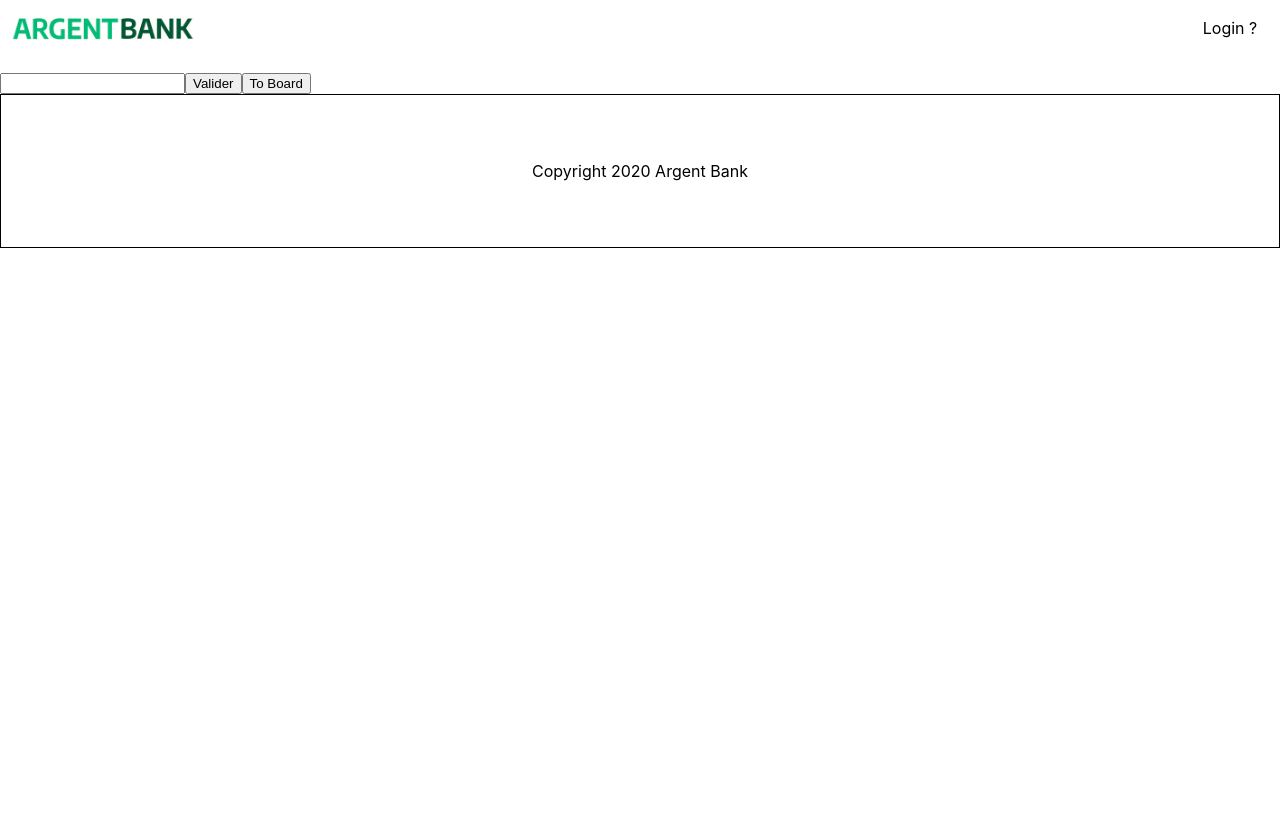
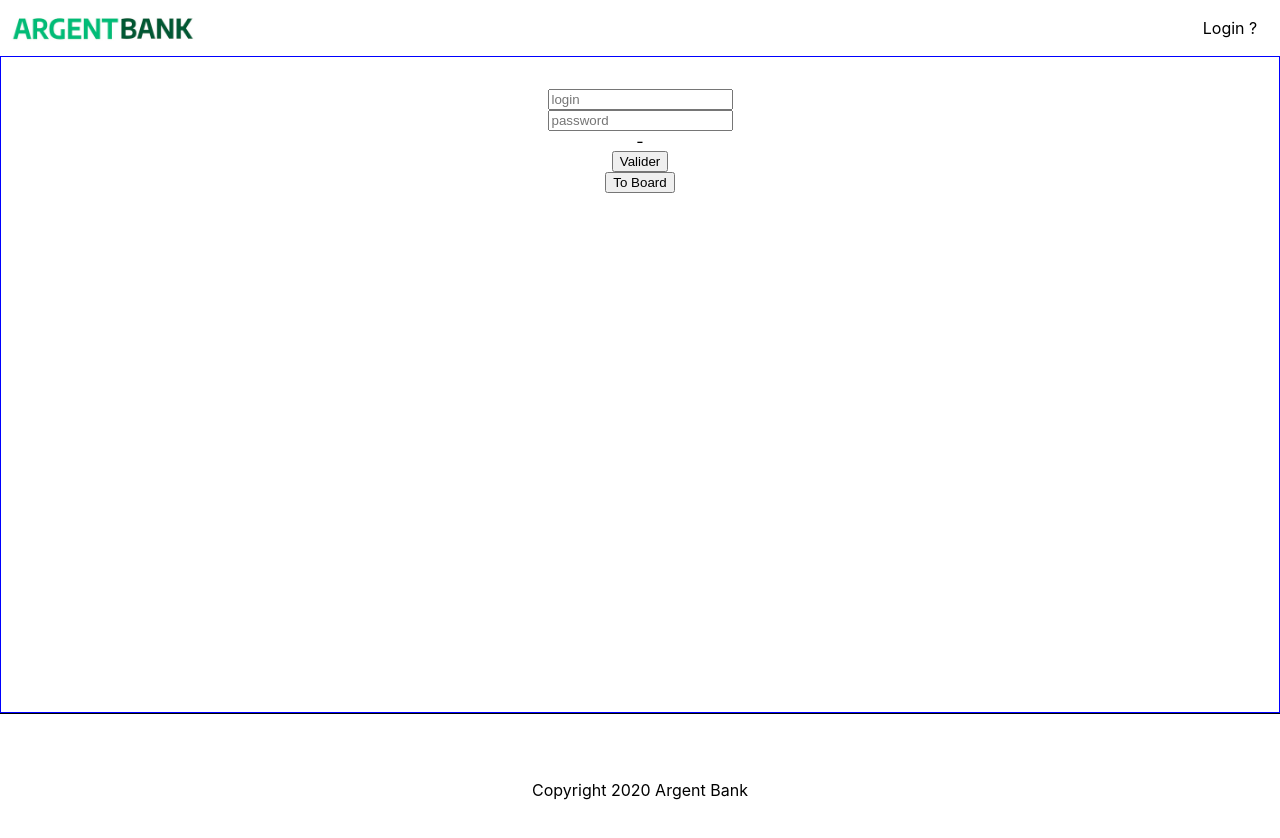
Before and after one commit to JorisMLN/JorisMonleon_13_17102022, a React (Create React App) app: page /login in a window 1280 px wide. Shown: the top 838 px of the page. Before the commit the page ends 816 px from the top, so only its background shows below. Built offline with nearby package versions, Linux system fonts and the light colour scheme.

Commit message:
Design Login method + UI + CleanCode

```diff
--- a/src/features/home/home.scss
+++ b/src/features/home/home.scss
@@ -4,6 +4,7 @@
 
 .home{
   height: 93vh;
+  border: 1px solid red;
 
   .banner{
     height: 700px;
--- a/src/features/login/Login.tsx
+++ b/src/features/login/Login.tsx
@@ -1,11 +1,13 @@
 import React, { LegacyRef, useRef } from 'react';
+import './login.scss';
 import { useNavigate } from 'react-router-dom';
 import { useAppSelector, useAppDispatch } from '../reducer/hook';
 import {
   storeLogin,
   // storeToken
-} from '../reducer/reducers';
+} from '../reducer/authReducer';
 import Footer from '../../layout/footer/Footer';
+import { isLogin } from '../../api/requestsManager';
 
 const Login : React.FC= () => {
   const dispatch = useAppDispatch();
@@ -13,11 +15,16 @@ const Login : React.FC= () => {
 
   const userLogin = useAppSelector(state => state.login);
   const loginRef : LegacyRef<HTMLInputElement> | any | undefined = useRef();
+  const passwordRef : LegacyRef<HTMLInputElement> | any | undefined = useRef();
 
-  const isStoringLogin = () => {
-    console.log(loginRef.current.value);
-    dispatch(storeLogin(loginRef.current.value))
+  const fetchLogin = async () => {
+    const userLogin = loginRef.current.value;
+    const userPassword = passwordRef.current.value;
 
+    const fetchLoginResult = await isLogin(userLogin, userPassword)
+    console.log(fetchLoginResult)
+
+    dispatch(storeLogin(userLogin))
   }
 
   const toBoard = () => {
@@ -30,12 +37,17 @@ const Login : React.FC= () => {
 
   return (
     <>
-      <div className='home'>
-        <p>{userLogin}</p>
-        <input ref={loginRef} type="text" />
-        <button onClick={isStoringLogin}> Valider </button>
+      <div className='login'>
+        <div className='login__main'>
+          <p>{userLogin}</p>
+          <input ref={loginRef} type="text" placeholder='login'/>
+          <input ref={passwordRef} type="text" placeholder='password'/>
+          -
+          <button onClick={fetchLogin}> Valider </button>
 
-        <button onClick={toBoard}> To Board </button>
+          <button onClick={toBoard}> To Board </button>
+        </div>
+
         <Footer />
       </div>
     </>
--- /dev/null
+++ b/src/features/login/login.scss
@@ -0,0 +1,12 @@
+.login{
+  height: 93vh;
+
+  &__main{
+    border: 1px solid blue;
+    height: 88%;
+
+    display: flex;
+    flex-direction: column;
+    align-items: center;
+  }
+}
--- a/src/layout/capsule/Header.tsx
+++ b/src/layout/capsule/Header.tsx
@@ -23,10 +23,8 @@ const Header : React.FC = () => {
 
     if(actualPath === 'http://localhost:3000/board'){
       setIsLogged(true);
-      console.log('true')
     } else {
       setIsLogged(false);
-      console.log('false')
     }
   })
 
--- a/src/layout/footer/footer.scss
+++ b/src/layout/footer/footer.scss
@@ -4,7 +4,7 @@
   justify-content: space-around;
   align-items: center;
 
-  border: 1px solid black;
+  border-top: 1px solid black;
   height: 19vh;
 }
 
```
